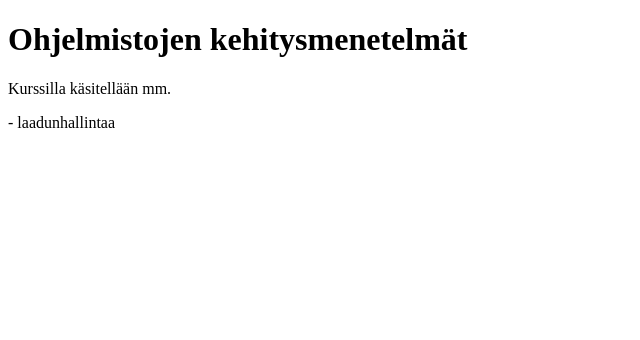
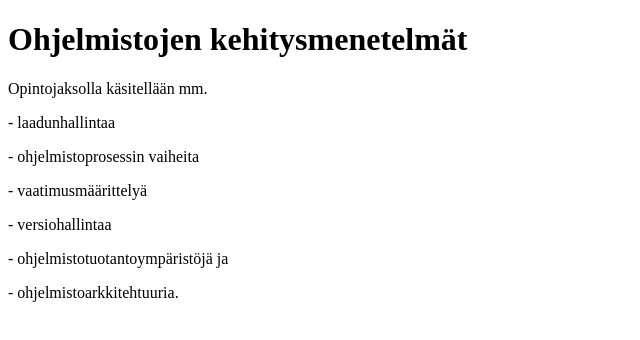
Before and after one commit to Wise-woman/Wise-woman.github.io, a plain HTML site: page index.html in a window 1280 px wide. Shown: the whole page, without its empty margins (0-640 px from the left). Drawn offline with Linux system fonts and the light colour scheme.

Commit message:
Update index.html

```diff
--- a/index.html
+++ b/index.html
@@ -6,7 +6,12 @@
 <body>
 
 <h1>Ohjelmistojen kehitysmenetelmät</h1>
-<p>Kurssilla käsitellään mm.</p>
+<p>Opintojaksolla käsitellään mm.</p>
 <p>- laadunhallintaa</p>
+<p>- ohjelmistoprosessin vaiheita</p>
+<p>- vaatimusmäärittelyä</p>
+<p>- versiohallintaa</p>
+<p>- ohjelmistotuotantoympäristöjä ja </p>
+<p>- ohjelmistoarkkitehtuuria.</p>
 </body>
 </html>
```
